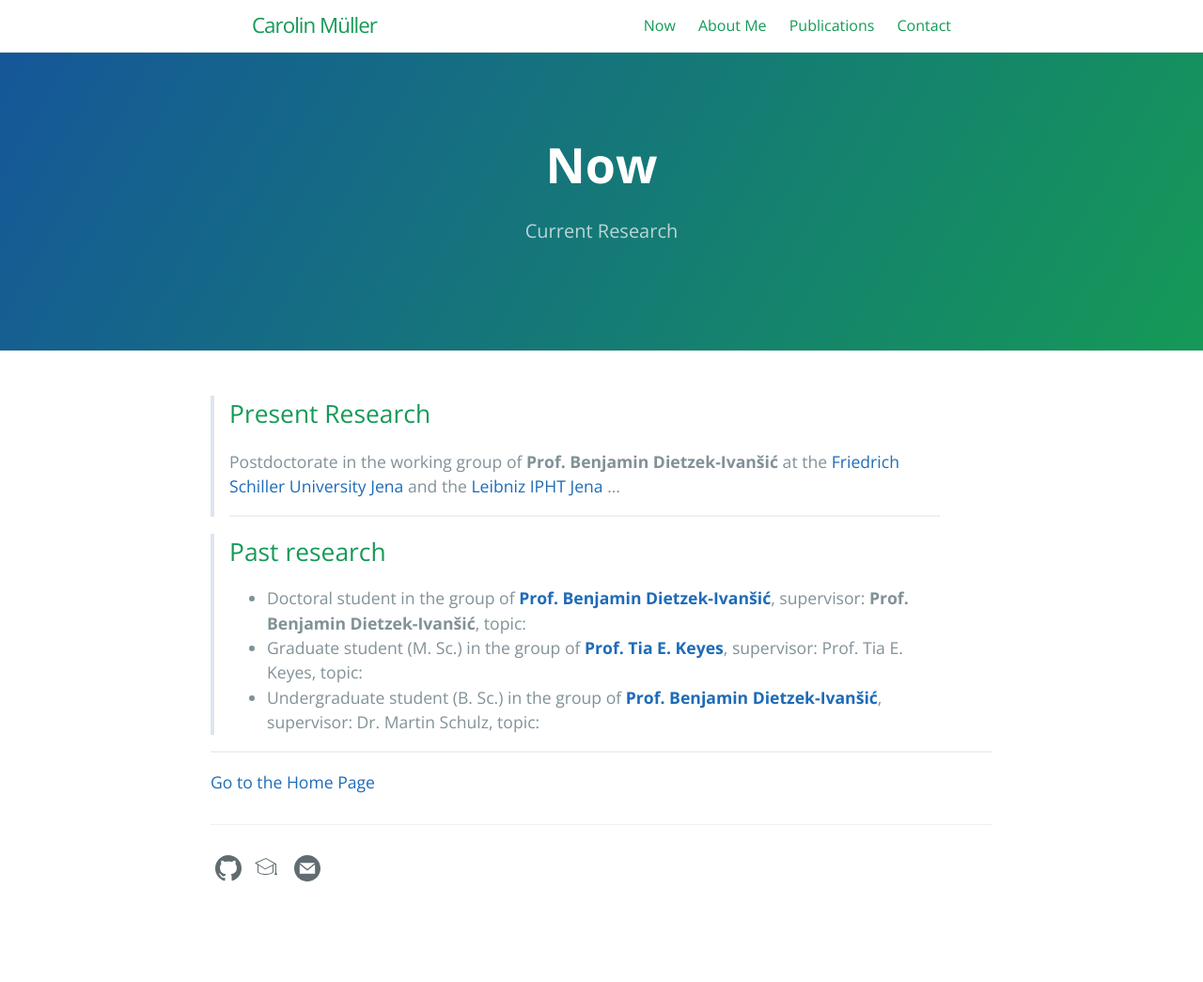
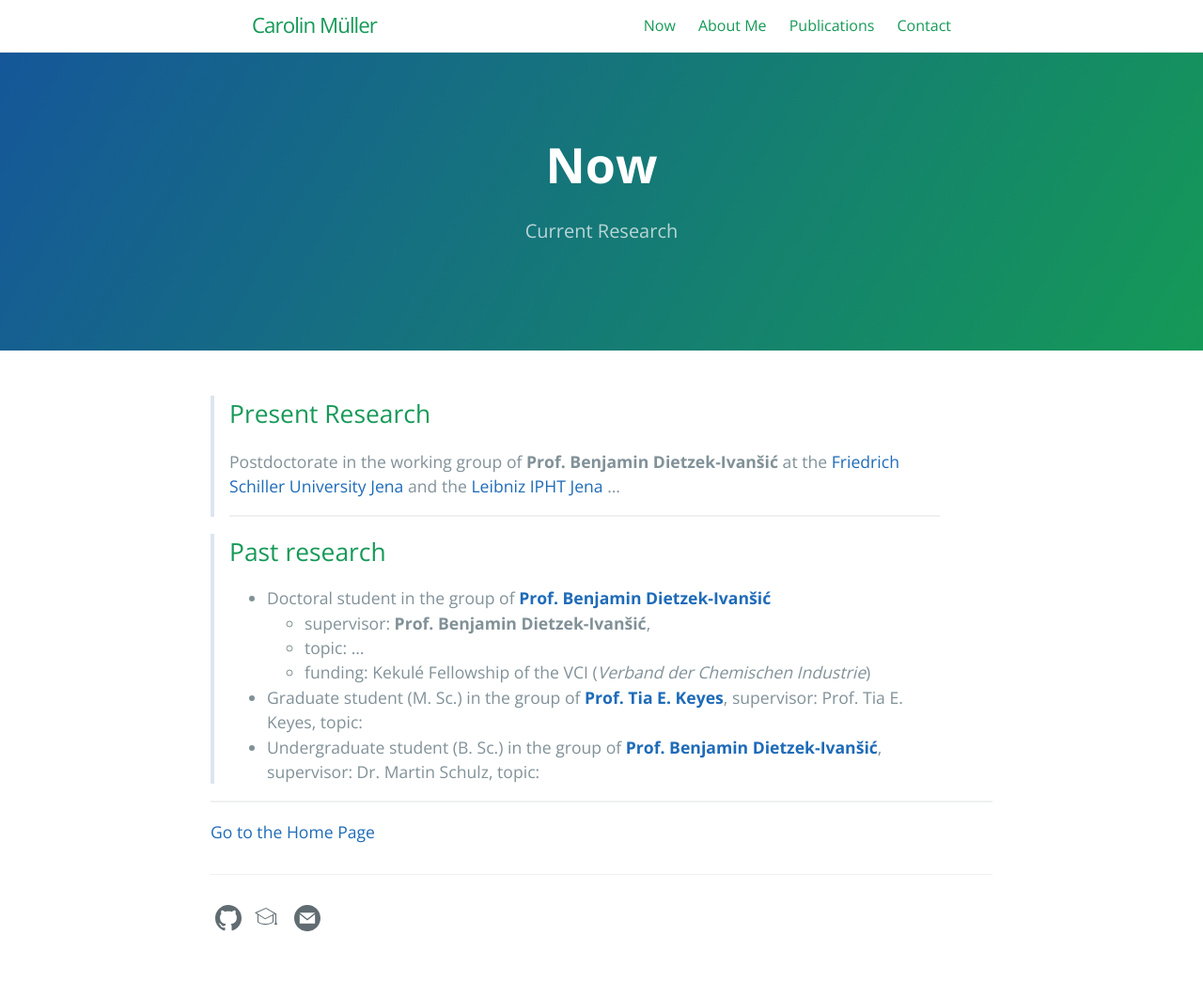
Before and after one commit to carolin-m/carolin-m.github.io, a Jekyll site: the page built from now.md, in a window 1280 px wide. Shown: the whole page at 94% size. Built offline with Jekyll 4.4.1, drawn with Linux system fonts in a browser that asks for light colours; before the commit the page ends 992 px from its top, so only the background shows below that.

Commit message:
Update now.md

```diff
--- a/now.md
+++ b/now.md
@@ -14,7 +14,11 @@ order: 2
 _______
 
 > ## Past research
-> * Doctoral student in the group of [**Prof. Benjamin Dietzek-Ivanšić**](https://www.ipc.uni-jena.de/en/AGDietzek), supervisor: **Prof. Benjamin Dietzek-Ivanšić**, topic:
+> * Doctoral student in the group of [**Prof. Benjamin Dietzek-Ivanšić**](https://www.ipc.uni-jena.de/en/AGDietzek)
+>     * supervisor: **Prof. Benjamin Dietzek-Ivanšić**,
+>     * topic: ...
+>     * funding: Kekulé Fellowship of the VCI (*Verband der Chemischen Industrie*)
+>
 > * Graduate student (M. Sc.) in the group of [**Prof. Tia E. Keyes**](), supervisor: Prof. Tia E. Keyes, topic:
 > * Undergraduate student (B. Sc.) in the group of [**Prof. Benjamin Dietzek-Ivanšić**](https://www.ipc.uni-jena.de/en/AGDietzek), supervisor: Dr. Martin Schulz, topic:
 
```
